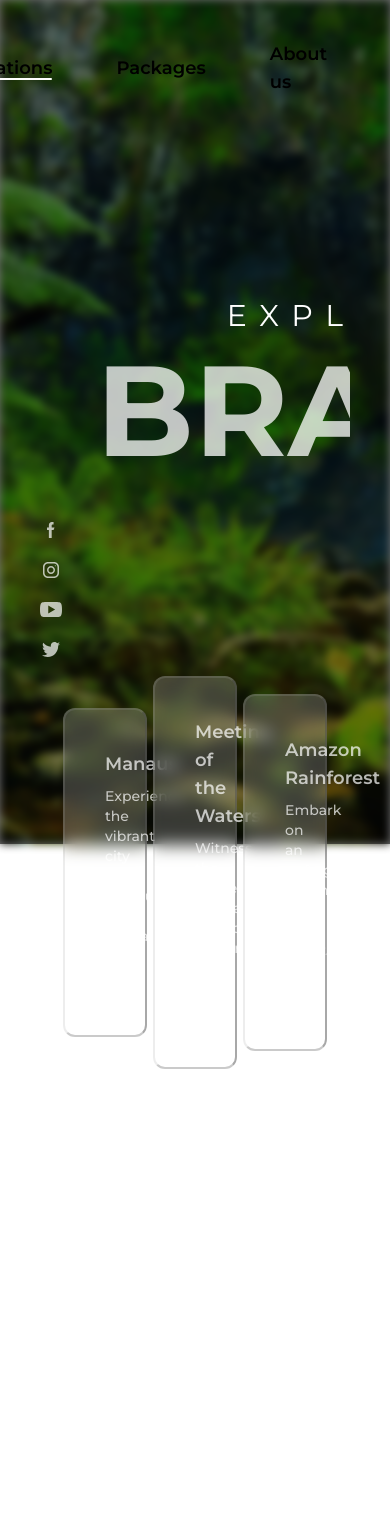
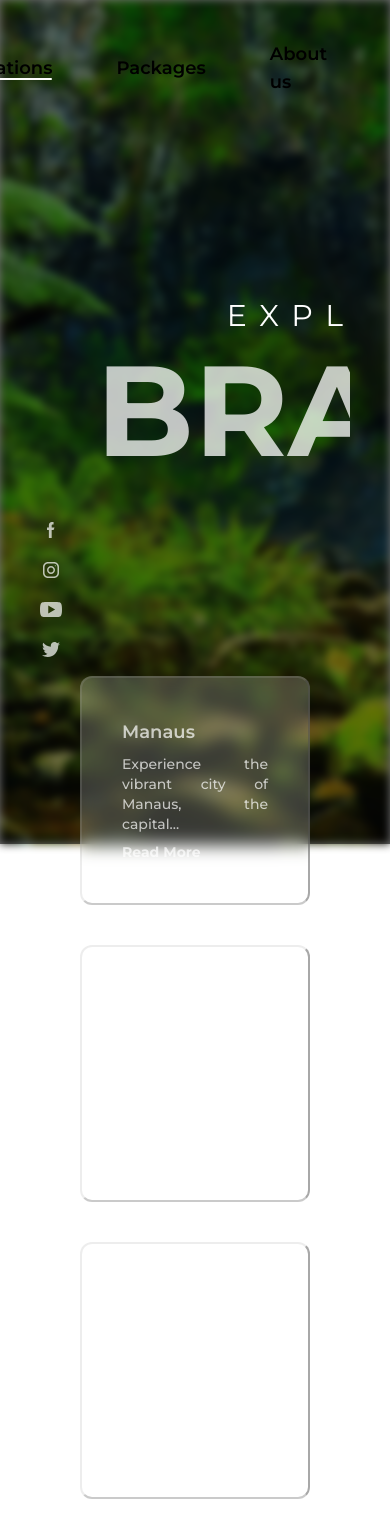
Before and after one commit to devalanlima/TravelWebsite, a Vue app: page / in a window 390 px wide. Shown: the top 1538 px of the page. Before the commit the page ends 1069 px from the top, so only its background shows below. Built offline with nearby package versions, Linux system fonts and the light colour scheme.

Commit message:
stylize / screen sizes

```diff
--- a/src/views/HomeView.vue
+++ b/src/views/HomeView.vue
@@ -1,6 +1,6 @@
 <template>
   <ExploreScreen />
-  <div class="grid grid-cols-3 gap-10 px-10 w-full place-items-center pt-10">
+  <div class="grid grid-cols-1 lg:grid-cols-2 xl:grid-cols-3 gap-10 px-10 w-full place-items-center py-10">
     <DestinationCard :attraction="attraction1" :description="description1" />
     <DestinationCard :attraction="attraction2" :description="description2" />
     <DestinationCard :attraction="attraction3" :description="description3" />
```
